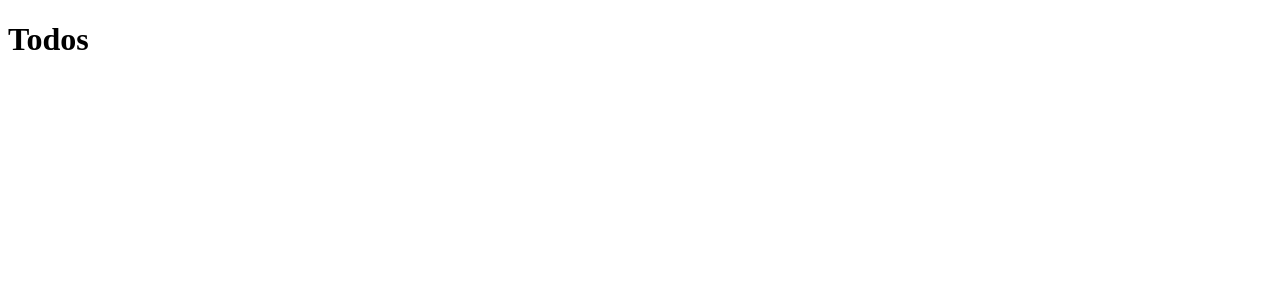
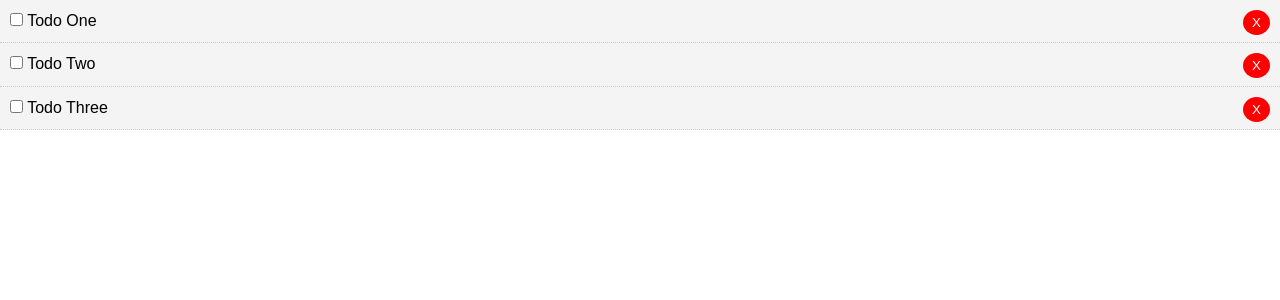
Before and after one commit to mazahir89/angular-todolist, an Angular app: page / in a window 1280 px wide. Shown: the top 300 px of the page. Built offline with nearby package versions, Linux system fonts and the light colour scheme.

Commit message:
created todo item component connected it to todo component

```diff
--- a/src/app/app.module.ts
+++ b/src/app/app.module.ts
@@ -4,11 +4,13 @@ import { NgModule } from '@angular/core';
 import { AppRoutingModule } from './app-routing.module';
 import { AppComponent } from './app.component';
 import { TodosComponent } from './components/todos/todos.component';
+import { TodoItemComponent } from './components/todo-item/todo-item.component';
 
 @NgModule({
   declarations: [
     AppComponent,
-    TodosComponent
+    TodosComponent,
+    TodoItemComponent
   ],
   imports: [
     BrowserModule,
--- /dev/null
+++ b/src/app/components/todo-item/todo-item.component.css
@@ -0,0 +1,19 @@
+.del {
+    background: #ff0000;
+    color: #fff;
+    border: none;
+    padding: 5px 9px;
+    border-radius: 50%;
+    cursor: pointer;
+    float: right;
+}
+
+.todo {
+    background: #f4f4f4;
+    padding: 10px;
+    border-bottom: 1px #ccc dotted;
+}
+
+.is-complete {
+    text-decoration: line-through;
+}
--- /dev/null
+++ b/src/app/components/todo-item/todo-item.component.html
@@ -0,0 +1,7 @@
+<div [ngClass]="setClasses()">
+    <p>
+        <input type="checkbox" />
+        {{ todo.title }}
+        <button class="del">X</button>
+    </p>
+</div>
--- /dev/null
+++ b/src/app/components/todo-item/todo-item.component.ts
@@ -0,0 +1,27 @@
+import { Component, OnInit, Input } from '@angular/core';
+import { Todo } from '../../models/Todo';
+
+@Component({
+  selector: 'app-todo-item',
+  templateUrl: './todo-item.component.html',
+  styleUrls: ['./todo-item.component.css']
+})
+export class TodoItemComponent implements OnInit {
+
+  @Input() todo: Todo;
+
+  constructor() { }
+
+  ngOnInit() {
+  }
+
+  //Set Dynamic Classes
+
+  setClasses() {
+    let classes = {
+      todo: true,
+      'is-completed': this.todo.completed
+    }
+    return classes;
+  }
+}
--- a/src/app/components/todos/todos.component.html
+++ b/src/app/components/todos/todos.component.html
@@ -1 +1,2 @@
-<h1>Todos</h1>
+<app-todo-item *ngFor="let todo of todos" [todo]='todo'>
+</app-todo-item>
--- a/src/app/components/todos/todos.component.ts
+++ b/src/app/components/todos/todos.component.ts
@@ -1,4 +1,5 @@
 import { Component, OnInit } from '@angular/core';
+import { Todo } from '../../models/Todo';
 
 @Component({
   selector: 'app-todos',
@@ -7,9 +8,28 @@ import { Component, OnInit } from '@angular/core';
 })
 export class TodosComponent implements OnInit {
 
+  todos: Todo[];
+
   constructor() { }
 
   ngOnInit() {
+    this.todos = [
+      {
+        id: 1,
+        title: "Todo One",
+        completed: false
+      },
+      {
+        id: 2,
+        title: "Todo Two",
+        completed: true
+      },
+      {
+        id: 3,
+        title: "Todo Three",
+        completed: false
+      }
+    ]
   }
 
 }
--- /dev/null
+++ b/src/app/models/Todo.ts
@@ -0,0 +1,5 @@
+export class Todo {
+    id: number;
+    title: string;
+    completed: boolean;
+}
--- a/src/styles.css
+++ b/src/styles.css
@@ -1 +1,32 @@
-/* You can add global styles to this file, and also import other style files */
+* {
+    box-sizing: border-box;
+    margin: 0;
+    padding: 0;
+  }
+
+  body {
+    font-family: Arial, Helvetica, sans-serif;
+    line-height: 1.4;
+  }
+
+  a {
+    color: #333;
+    text-decoration: none;
+  }
+
+  .container {
+    padding: 0 1rem;
+  }
+
+  .btn {
+    display: inline-block;
+    border: none;
+    background: #555;
+    color: #fff;
+    padding: 7px 20px;
+    cursor: pointer;
+  }
+
+  .btn:hover {
+    background: #666;
+  }
```
Also changed, not shown: 1 other file (tests, documents, lock files or other folders).
